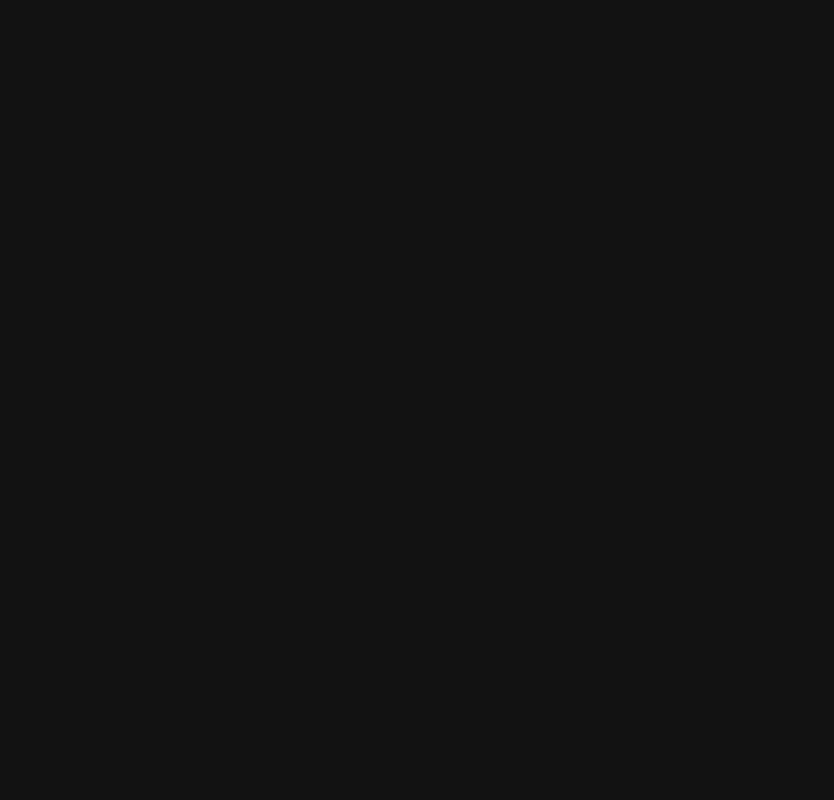
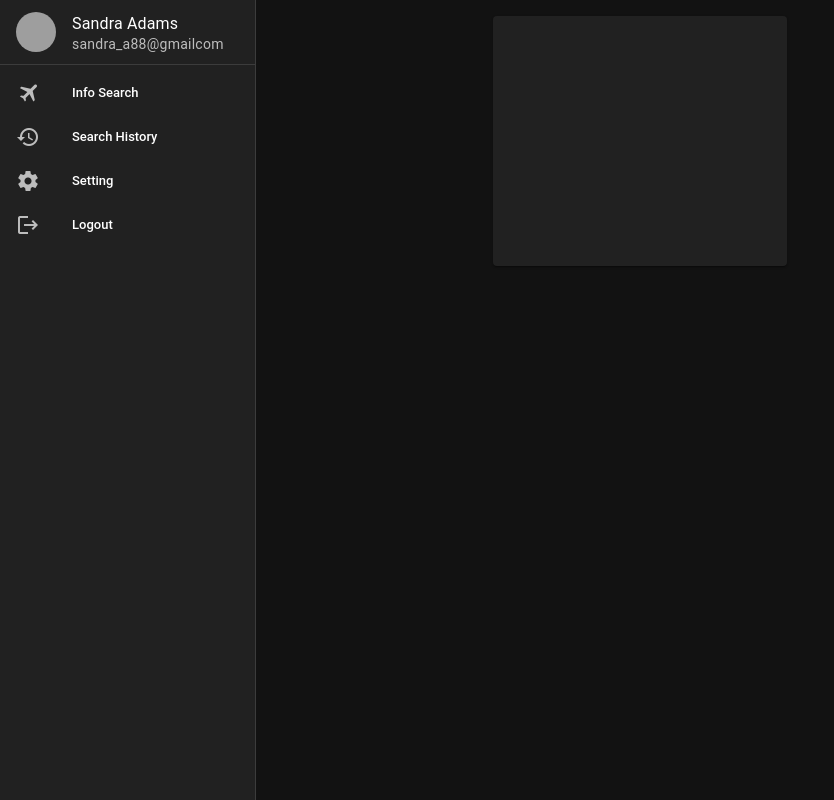
Before and after one commit to laintime01/jadetours, a Vue app: page /dashboard in a window 1280 px wide. Before the commit this address had no page. Shown: the whole page, without its empty margins (0-834 px from the left). Built offline with nearby package versions, Linux system fonts and the light colour scheme; grey boxes are pictures that could not be loaded.

Commit message:
add dashboardpage

```diff
--- /dev/null
+++ b/src/Views/AdminDashboard.vue
@@ -0,0 +1,48 @@
+<template>
+  <v-card>
+    <v-layout>
+      <v-navigation-drawer
+        expand-on-hover
+        rail
+      >
+        <v-list>
+          <v-list-item
+            prepend-avatar="https://randomuser.me/api/portraits/women/85.jpg"
+            subtitle="sandra_a88@gmailcom"
+            title="Sandra Adams"
+          ></v-list-item>
+        </v-list>
+
+        <v-divider></v-divider>
+
+        <v-list density="compact" nav>
+          <v-list-item prepend-icon="mdi-airplane" title="Info Search" value="myfiles"></v-list-item>
+          <v-list-item prepend-icon="mdi-history" title="Search History" value="shared"></v-list-item>
+          <v-list-item prepend-icon="mdi-cog" title="Setting" value="starred"></v-list-item>
+          <!-- when click lotout to / -->
+          <v-list-item prepend-icon="mdi-logout" title="Logout" value="logout" @click="onClickLogout"></v-list-item>
+        </v-list>
+      </v-navigation-drawer>
+
+      <v-main style="height: 250px"></v-main>
+    </v-layout>
+  </v-card>
+</template>
+
+<script>
+export default{
+  data(){
+    return{
+      drawer: null,
+    }
+},
+methods:{
+      onClickLogout(){
+        this.$router.push('/')
+      }
+  }
+}
+</script>
+
+<style scoped>
+</style>
--- a/src/Views/AuthPage.vue
+++ b/src/Views/AuthPage.vue
@@ -53,6 +53,7 @@
         size="large"
         variant="tonal"
         block
+        @click="onClickLogin"
       >
         Log In
       </v-btn>
@@ -78,6 +79,11 @@
       password: '',
     }
   },
+  methods: {
+    onClickLogin(){
+      this.$router.push('/dashboard')
+    }
+  }
 }
 
 
--- a/src/router/index.js
+++ b/src/router/index.js
@@ -1,6 +1,7 @@
 import { createRouter, createWebHistory } from "vue-router";
 import AuthPage from "@/Views/AuthPage.vue";
 import SignUpPage from "@/Views/SignUpPage.vue";
+import AdminDashboard from "@/Views/AdminDashboard.vue";
 
 const routes = [
   {
@@ -13,6 +14,11 @@
     name: "SignUpPage",
     component: SignUpPage,
   },
+  {
+    path: "/dashboard",
+    name: "AdminDashboard",
+    component: AdminDashboard,
+  },
 ];
 
 const router = createRouter({
```
Also changed, not shown: 1 other file (tests, documents, lock files or other folders).
